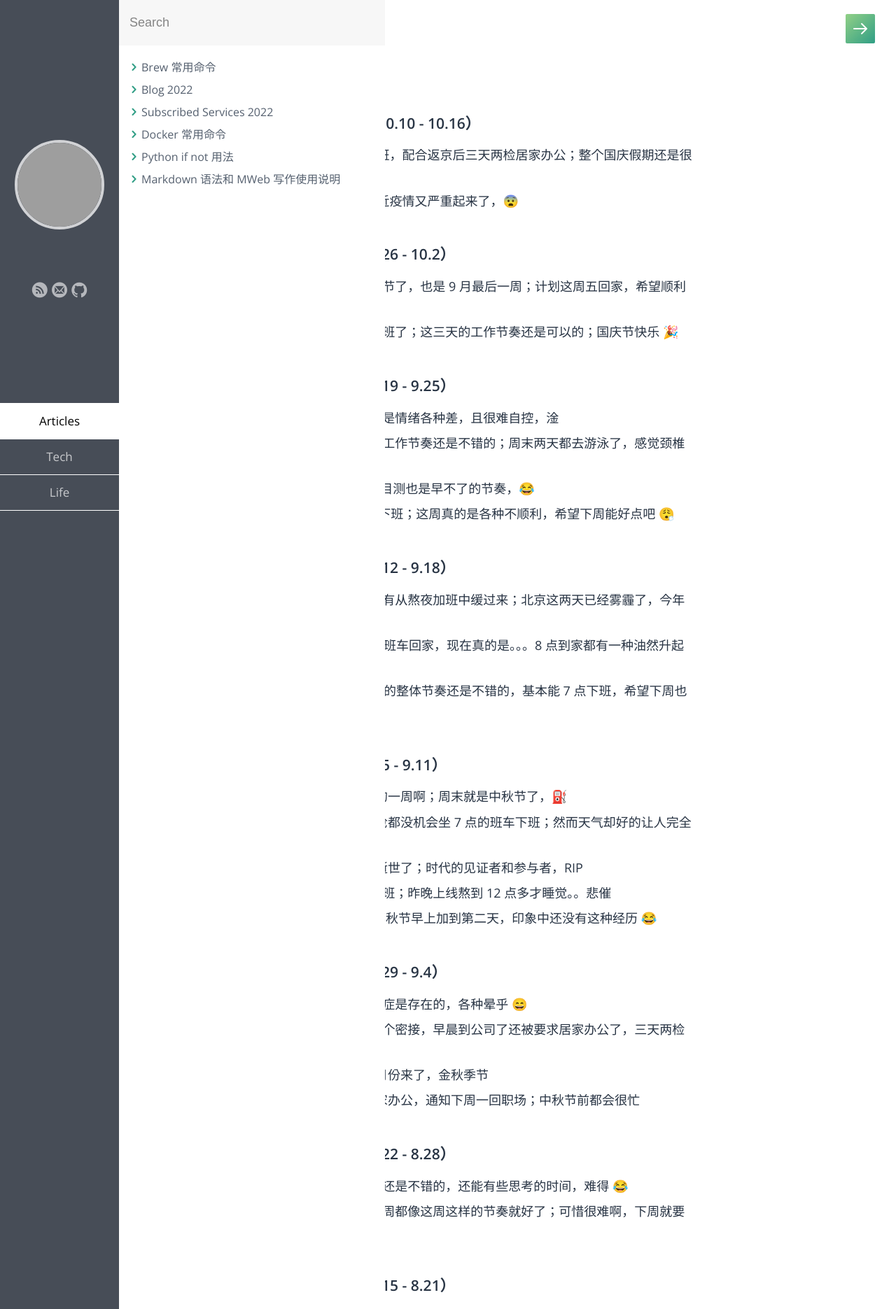
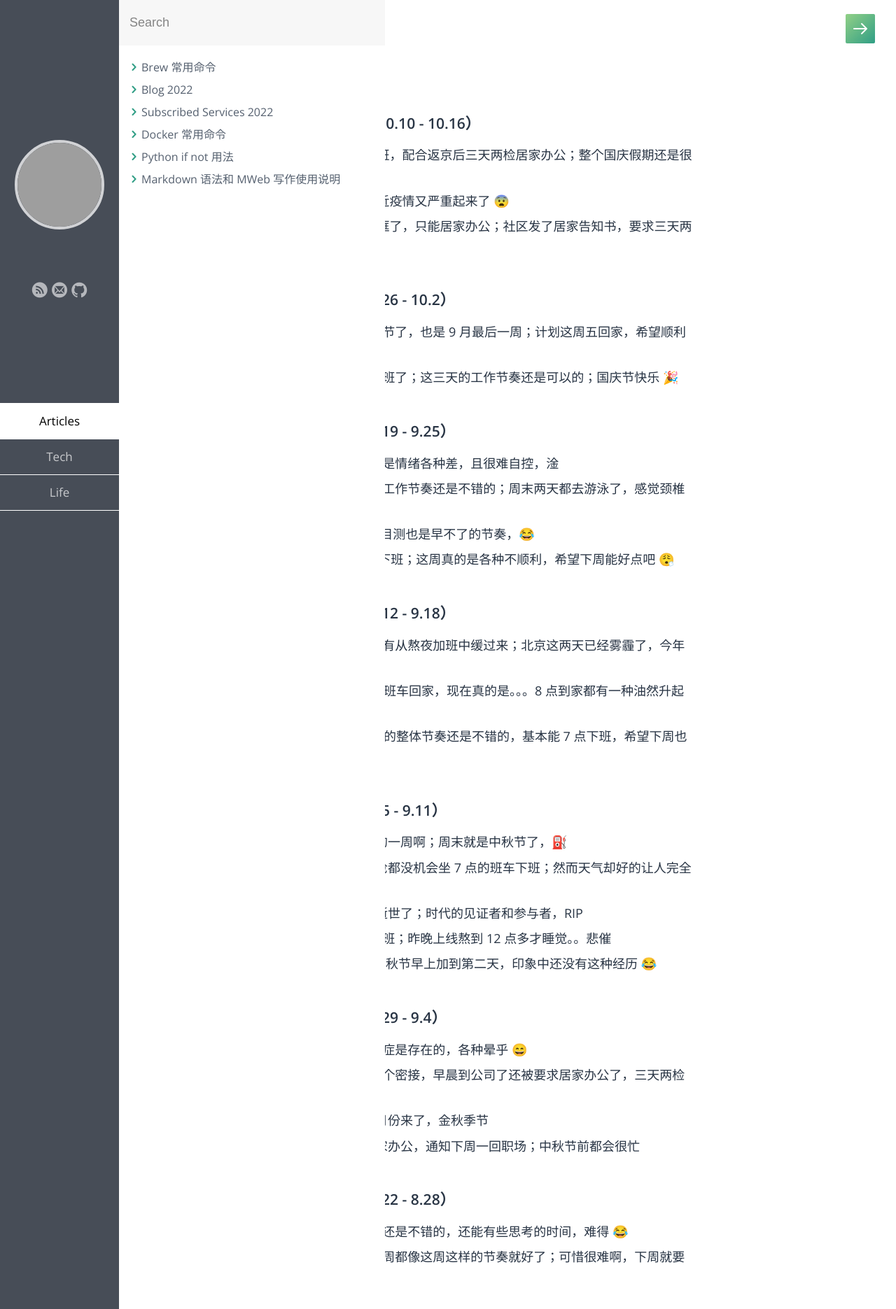
Before and after one commit to samxupeiran/samxupeiran.github.io, a Jekyll site: the page built from _posts/life/2022-05-06-my-blog.md, in a window 1280 px wide. Shown: the top 1871 px of the page at 70% size. Built offline with Jekyll 4.4.1, drawn with Linux system fonts in a browser that asks for light colours; some web fonts are replaced; grey boxes are pictures that could not be loaded.

Commit message:
feat: add weekly blog 10.13

```diff
--- a/_posts/life/2022-05-06-my-blog.md
+++ b/_posts/life/2022-05-06-my-blog.md
@@ -8,7 +8,8 @@ tags: Blog
 
 - ### 2022 年 10 月 第 2 周（10.10 - 10.16）
      - 10.10 今天节后第一天上班，配合返京后三天两检居家办公；整个国庆假期还是很顺利的 😄
-     - 10.11 来职场上班了，最近疫情又严重起来了，😨
+     - 10.11 来职场上班了，最近疫情又严重起来了 😨
+     - 10.13 今早北京健康宝弹框了，只能居家办公；社区发了居家告知书，要求三天两检 😨
 
 - ### 2022 年 9 月 第 5 周（9.26 - 10.2）
      - 9.26 今天周一，快到国庆节了，也是 9 月最后一周；计划这周五回家，希望顺利 ⛽️
```
